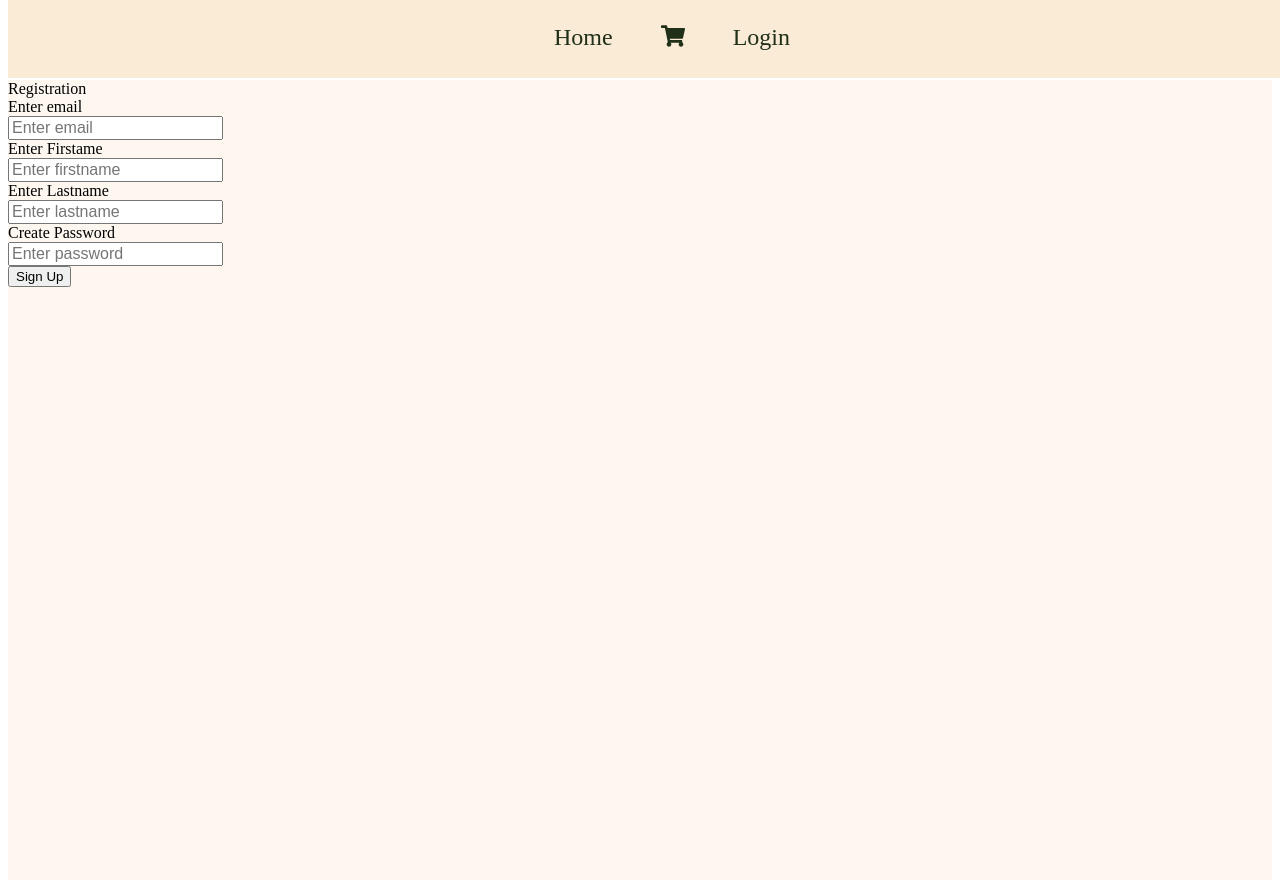
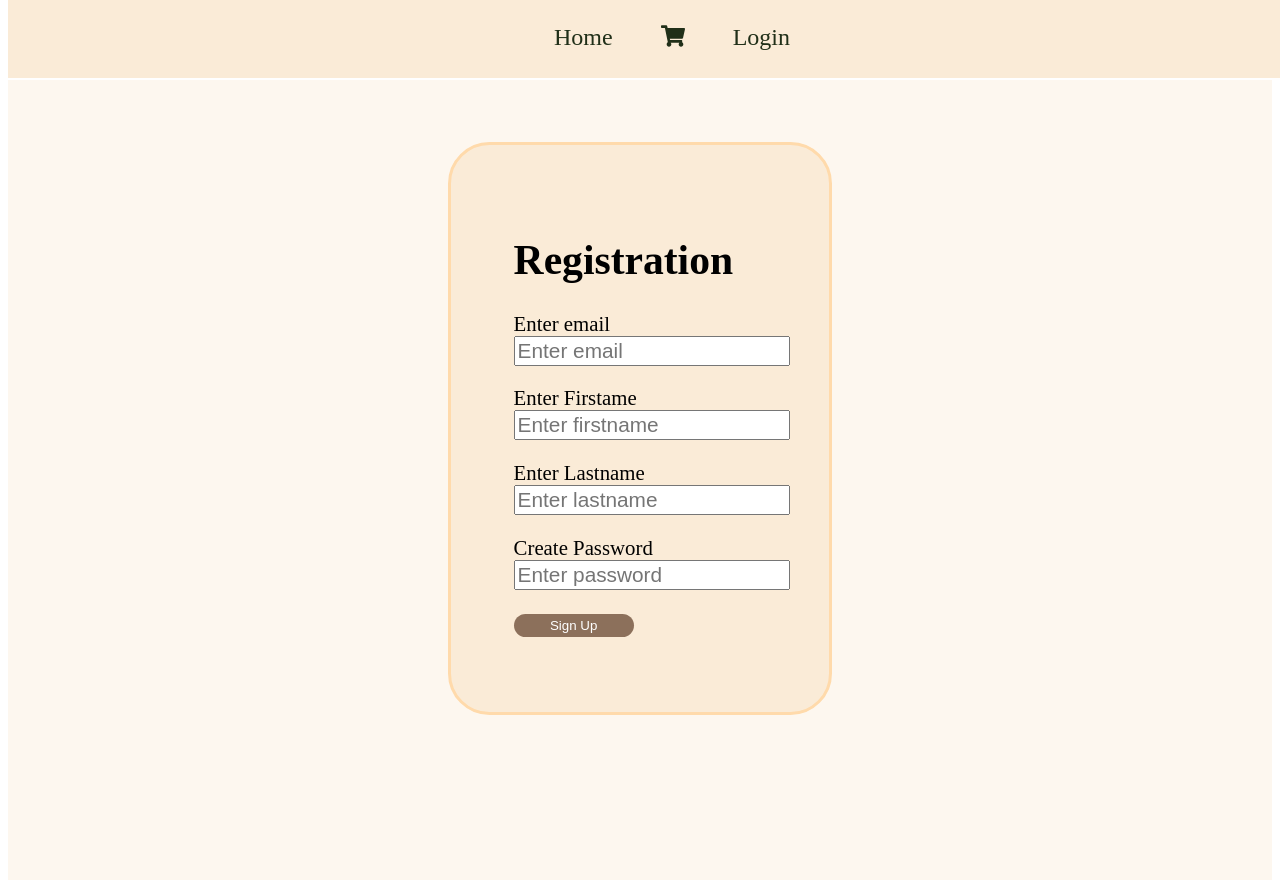
Before and after one commit to adilalimgozha/OnlineShop, a React (Vite) app: page /registration in a window 1280 px wide. Built offline with nearby package versions, Linux system fonts and the light colour scheme.

Commit message:
added cart functionality

```diff
--- /dev/null
+++ b/src/api/deleteCart.js
@@ -0,0 +1,13 @@
+import { supabase } from "../supabase/SupabaseClient"
+import getCart from "./getcart"
+
+const deleteCart = async (productId, userProfileId) => {
+    try {
+        const response = await supabase.from("cart").delete().eq('prod_id', productId).eq('userProf_id', userProfileId)
+        getCart(userProfileId)
+    } catch (error) {
+        console.log(error)
+    }
+}
+
+export default deleteCart
--- /dev/null
+++ b/src/api/getCart.js
@@ -0,0 +1,14 @@
+import { supabase } from "../supabase/SupabaseClient"
+import store from "../redux/store"
+import { setCart } from "../redux/cartSlice"
+
+const getCart = async (userProf_id) => {
+    try {
+        const response = await supabase.from("cart").select("*").eq('userProf_id', userProf_id)
+        store.dispatch(setCart(response.data))
+    } catch (error) {
+        console.log(error)
+    }
+}
+
+export default getCart
--- /dev/null
+++ b/src/api/postCart.js
@@ -0,0 +1,19 @@
+import { supabase } from "../supabase/SupabaseClient";
+import getCart from "./getcart";
+
+
+const postCart = async (prod_id, userProf_id) => {
+    try{
+        const data = await supabase.from('cart').insert([
+            {
+                prod_id,
+                userProf_id
+            }
+        ])
+    getCart(userProf_id)
+    }catch(error){
+        console.log(error)
+    }
+}
+
+export default postCart
--- a/src/pages/Cart.jsx
+++ b/src/pages/Cart.jsx
@@ -1,12 +1,21 @@
 import { useSelector } from "react-redux"
 import { useDispatch } from "react-redux"
-import { removeFromCart } from "../redux/cartSlice"
+import deleteCart from "../api/deleteCart"
+
 
 export default function Cart() {
 
   const cart = useSelector(state => state.cart.value)
   const user = useSelector(state => state.user)
   const dispatch = useDispatch()
+
+  const handleDeleteFromCart = async (prodId, currentUserProfileId) => {
+        try {
+            const response = await deleteCart(prodId, currentUserProfileId)
+        } catch (error) {
+            console.log(error)
+        }
+    }
 
   let content
   if (!user.isAuthenticated){
@@ -16,9 +25,9 @@ export default function Cart() {
     if (cart.length === 0){
       content = "Your Cart is empty"
     }else{
-      content = cart.map(element => <div key={element.id}>
-        {element.id} {element.title}
-        <span><button onClick={() => dispatch(removeFromCart(element))}>Remove</button></span>
+      content = cart.map(item => <div key={item.id}>
+        {item.prod_id} {item.userProf_id}
+        <span><button onClick={() => handleDeleteFromCart(item.prod_id, item.userProf_id)}>Remove</button></span>
         </div>)
     }
   }
--- a/src/pages/Home.jsx
+++ b/src/pages/Home.jsx
@@ -68,8 +68,8 @@ export default function Home() {
         buttons.push(i)
      }
 
-  const startIndex = (currentPage - 1) * 2
-  const curretnItems = content.slice(startIndex, startIndex+2)
+  const startIndex = (currentPage - 1) * 2  // 2 is items per page
+  const curretnItems = content.slice(startIndex, startIndex+2)  // 2 is items per page
 
   console.log(currentPage)
 
@@ -93,11 +93,11 @@ export default function Home() {
      )}
 
      <div>
-      <button onClick={handlePrevPage}>Prev</button>
+      {currentPage === 1 ? "" : <button onClick={handlePrevPage}>Prev</button>}
       {buttons.map(button =>
         <button onClick={() => handlePageChange(button)} key={button}>{button}</button>
       )}
-      <button onClick={handleNextPage}>Next</button>
+      {currentPage === pages ? "" : <button onClick={handleNextPage}>Next</button>}
      </div>
     </div>
   )
--- a/src/pages/ProductDetail.jsx
+++ b/src/pages/ProductDetail.jsx
@@ -1,12 +1,13 @@
 import { useParams } from "react-router"
 import { useSelector, useDispatch } from "react-redux"
-import {addToCart, removeFromCart} from '../redux/cartSlice'
 import Comment from "../components/Comment"
 import { useEffect, useState } from "react"
 import postReview from "../api/postReview"
 import getReviews from "../api/getReviews"
 import getProducts from "../api/getProducts"
 import getUsersProfiles from "../api/getUsersProfiles"
+import deleteCart from "../api/deleteCart"
+import postCart from '../api/postCart'
 
 export default function ProductDetail() {
 
@@ -52,12 +53,30 @@ export default function ProductDetail() {
         }
     },[allProducts])
 
+
+    const handleAddToCart = async () => {
+        try {
+            const response = await postCart(Number(prodId), currentUserProfile.id)
+        } catch (error) {
+            console.log(error)
+        }
+    }
+
+
+    const handleDeleteFromCart = async () => {
+        try {
+            const response = await deleteCart(Number(prodId), currentUserProfile.id)
+        } catch (error) {
+            console.log(error)
+        }
+    }
+
     let button
-    console.log('dsadas', cart)
-    if (cart.some(product => product.id === Number(prodId))){
-        button = <button onClick={() => dispatch(removeFromCart(prod))}>Remove from Cart</button>
+    console.log('cart', cart)
+    if (cart.some(item => item.prod_id === Number(prodId))){
+        button = <button onClick={handleDeleteFromCart}>Remove from Cart</button>
     }else{
-        button = <button onClick={() => dispatch(addToCart(prod))}>Add to Cart</button>
+        button = <button onClick={handleAddToCart}>Add to Cart</button>
     }
 
     const handleCommentChange = (e) => {
@@ -87,6 +106,7 @@ export default function ProductDetail() {
     console.log(prod)
     console.log(currentUserProfile)
     console.log(message)
+    console.log('cart', cart)
 
     if (user.isAuthenticated ){
         if (!currentUserProfile || !prod){
@@ -108,6 +128,9 @@ export default function ProductDetail() {
             </div>
             <div className='description'>
                 {prod.description}
+            </div>
+            <div className='stock'>
+                Stock: {prod.stock}
             </div>
             <div className='price'>
                 ${prod.price}
--- a/src/pages/Registration.jsx
+++ b/src/pages/Registration.jsx
@@ -2,6 +2,7 @@ import { useState } from "react"
 import { registerUser } from "../api/auth"
 import { useNavigate } from "react-router"
 import postUserProfile from "../api/postUserProfile"
+import "../styles/Registration.css"
 
 
 export default function Registration() {
@@ -41,32 +42,34 @@ export default function Registration() {
     }
 
   return (
-    <div>
-        <div>
+    <div className="registration">
+        <div className="registration-embeded">
+        <h1>
             Registration
-        </div>
+        </h1>
         <div>
             <form>
-                <div>
+                <div className="email">
                     <label htmlFor="email">Enter email</label><br />
                     <input type="email" id="email" value={email} onChange={handleEmailChange} placeholder="Enter email"/>
                 </div>
-                <div>
+                <div className="firstname">
                     <label htmlFor="firstName">Enter Firstame</label><br />
                     <input type="text" id="firstName" value={firstName} onChange={handleFirstNameChange} placeholder="Enter firstname"/>
                 </div>
-                <div>
+                <div className="lastname">
                     <label htmlFor="lastName">Enter Lastname</label><br />
                     <input type="text" id="lastName" value={lastName} onChange={handleLastNameChange} placeholder="Enter lastname"/>
                 </div>
-                <div>
+                <div className="password">
                     <label htmlFor="password">Create Password</label><br />
                     <input type="password" id="password" value={password} onChange={handlePasswordChange} placeholder="Enter password"/>
                 </div>
                 <div>
-                    <button onClick={(e) => handleSignUp(e, email, password)}>Sign Up</button>
+                    <button className="registration-btn" onClick={(e) => handleSignUp(e, email, password)}>Sign Up</button>
                 </div>
             </form>
+        </div>
         </div>
     </div>
   )
--- a/src/redux/cartSlice.js
+++ b/src/redux/cartSlice.js
@@ -6,14 +6,12 @@ const cartSlice = createSlice({
         value: []
     },
     reducers: {
-        addToCart: (state, action) => {
-            state.value.push(action.payload)
+        setCart: (state, action) => {
+            state.value = action.payload
         },
-        removeFromCart: (state, action) => {
-            state.value = state.value.filter(prod => prod.id !== action.payload.id)
-        }
+
     }
 })
 
-export const {addToCart, removeFromCart} = cartSlice.actions
+export const {setCart} = cartSlice.actions
 export default cartSlice.reducer
--- /dev/null
+++ b/src/styles/Registration.css
@@ -0,0 +1,59 @@
+.registration{
+    padding-top: 3em;
+    display: flex;
+    justify-content: center;
+    font-size: 1.3em;
+}
+
+.registration-embeded{
+    padding: 3em;
+    width: 20%;
+    background-color: antiquewhite;
+    border-radius: 2em;
+    border: rgb(255, 218, 171) solid ;
+}
+
+.email{
+    margin-bottom: 1em;
+}
+
+.firstname{
+    margin-bottom: 1em;
+}
+
+.lastname{
+    margin-bottom: 1em;
+}
+
+.password{
+    margin-bottom: 1em;
+}
+
+input:focus {
+  background-color: rgba(201, 230, 239, 0.718);
+}
+
+input{
+    font-size: 1em;
+}
+
+.registration-btn{
+    width: 9em;
+    margin-right: 0.6em;
+    background-color: rgba(62, 23, 0, 0.575);
+
+    border: none;
+    color: white;
+    padding: 4px 0px;
+    text-align: center;
+    text-decoration: none;
+    display: inline-block;
+    transition-duration: 0.4s;
+    border-radius: 1em;
+    margin-bottom: 1em;
+}
+
+.registration-btn:hover{
+    cursor: pointer;
+    background-color: rgba(155, 57, 0, 0.586);
+}
```
